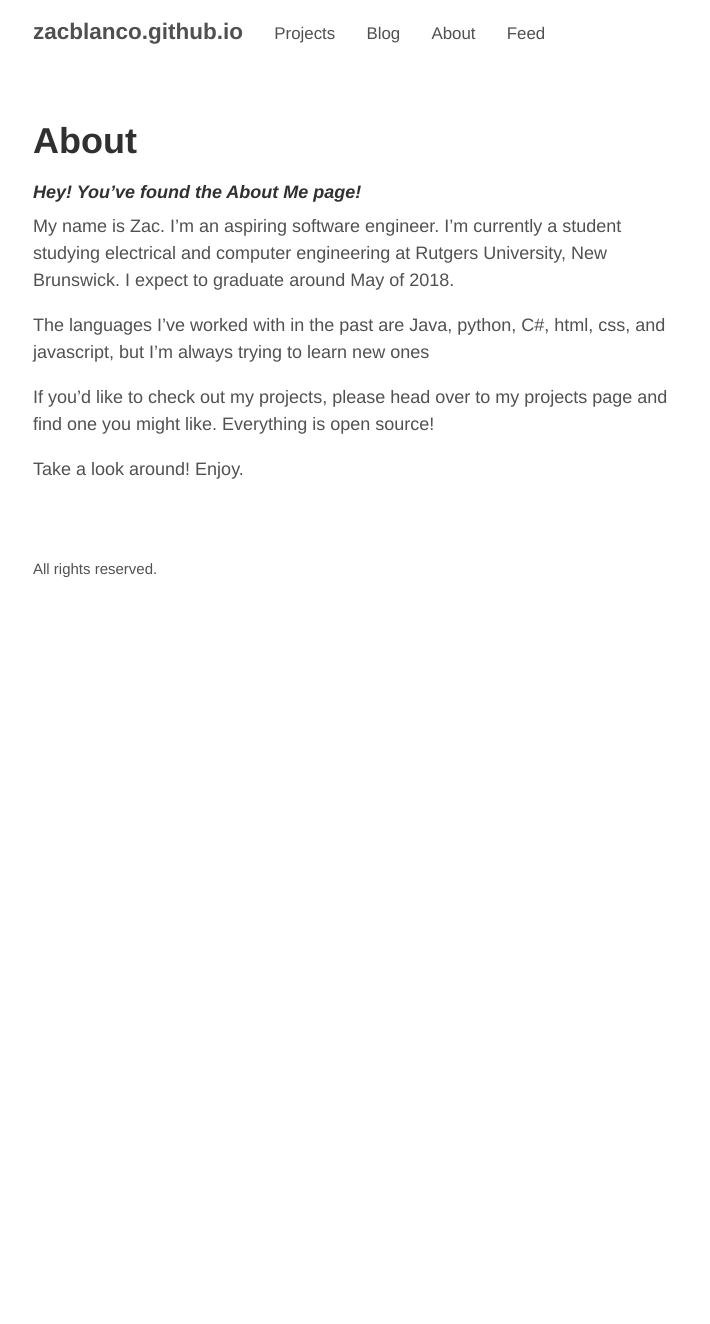
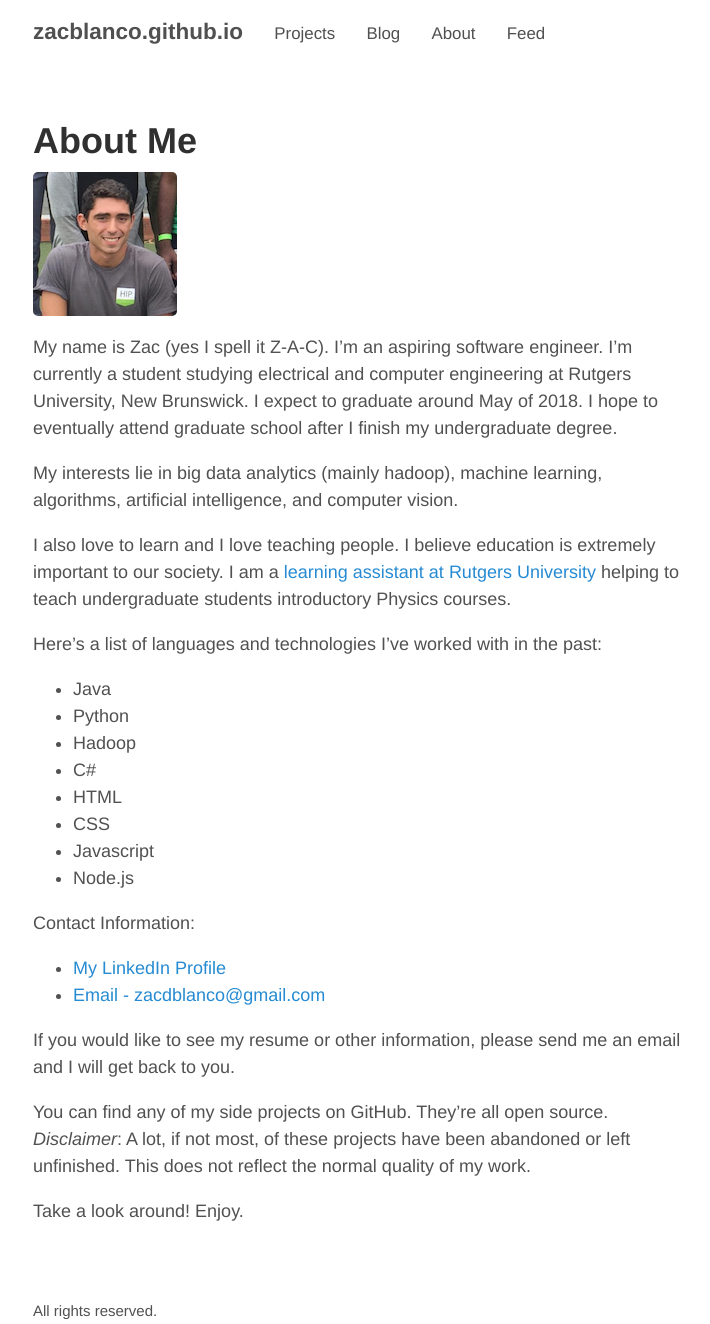
Before and after one commit to ZacBlanco/zacblanco.github.io, a Jekyll site: the page built from about.md, in a window 1280 px wide. Shown: the whole page, without its empty margins (283-993 px from the left). Built offline with Jekyll 4.4.1, drawn with Linux system fonts in a browser that asks for light colours; before the commit the page ends 900 px from its top, so only the background shows below that.

Commit message:
Touch ups to pages
Touched up the about page. Added some new links to the homepage

```diff
--- a/about.md
+++ b/about.md
@@ -1,15 +1,37 @@
 ---
 layout: page
-title: About
+title: About Me
 permalink: /about/
 ---
 
-#####*Hey! You've found the About Me page!*
+![Image of Myself](../assets/images/homepage/profile-pic.jpg)
 
-My name is Zac. I'm an aspiring software engineer. I'm currently a student studying electrical and computer engineering at Rutgers University, New Brunswick. I expect to graduate around May of 2018.
+My name is Zac (yes I spell it Z-A-C). I'm an aspiring software engineer. I'm currently a student studying electrical and computer engineering at Rutgers University, New Brunswick. I expect to graduate around May of 2018. I hope to eventually attend graduate school after I finish my undergraduate degree.
 
-The languages I've worked with in the past are Java, python, C#, html, css, and javascript, but I'm always trying to learn new ones
+My interests lie in big data analytics (mainly hadoop), machine learning, algorithms, artificial intelligence, and computer vision.
 
-If you'd like to check out my projects, please head over to my projects page and find one you might like. Everything is open source!
+I also love to learn and I love teaching people. I believe education is extremely important to our society. I am a [learning assistant at Rutgers University](https://rlc.rutgers.edu/student-info/group-and-individual-academic-support/learning-assistant-program) helping to teach undergraduate students introductory Physics courses.
+
+
+
+Here's a list of languages and technologies I've worked with in the past:
+
+* Java
+* Python
+* Hadoop
+* C#
+* HTML
+* CSS
+* Javascript
+* Node.js
+
+Contact Information:
+
+- [My LinkedIn Profile](https://www.linkedin.com/pub/zac-blanco/9a/2a6/8a9)
+- [Email - zacdblanco@gmail.com](mailto:zacdblanco@gmail.com)
+
+If you would like to see my resume or other information, please send me an email and I will get back to you.
+
+You can find any of my side projects on GitHub. They're all open source. _Disclaimer_: A lot, if not most, of these projects have been abandoned or left unfinished. This does not reflect the normal quality of my work.
 
 Take a look around! Enjoy.
--- a/index.html
+++ b/index.html
@@ -15,7 +15,7 @@ title: Home
 
 		<div class="right-section">
 			<img class="home-image" src="/assets/images/homepage/rutgers-logo-2.png">
-			<p>I am Currently a student studying Computer Science and Computer Engineering at Rutgers University, The State University of New Jersey, New Brunswick. Expected Graduation: 2018. </p>
+			<p>I am Currently a student studying <a href="http://ece.rutgers.edu">Computer Science and Computer Engineering</a> at Rutgers University, The State University of New Jersey, New Brunswick. Expected Graduation: 2018. </p>
 		</div>
 
 </div>
```
Also changed, not shown: other parts of index.html (+1 -1 lines), assets/images/homepage/profile-pic.jpg (added), 3 other files.
